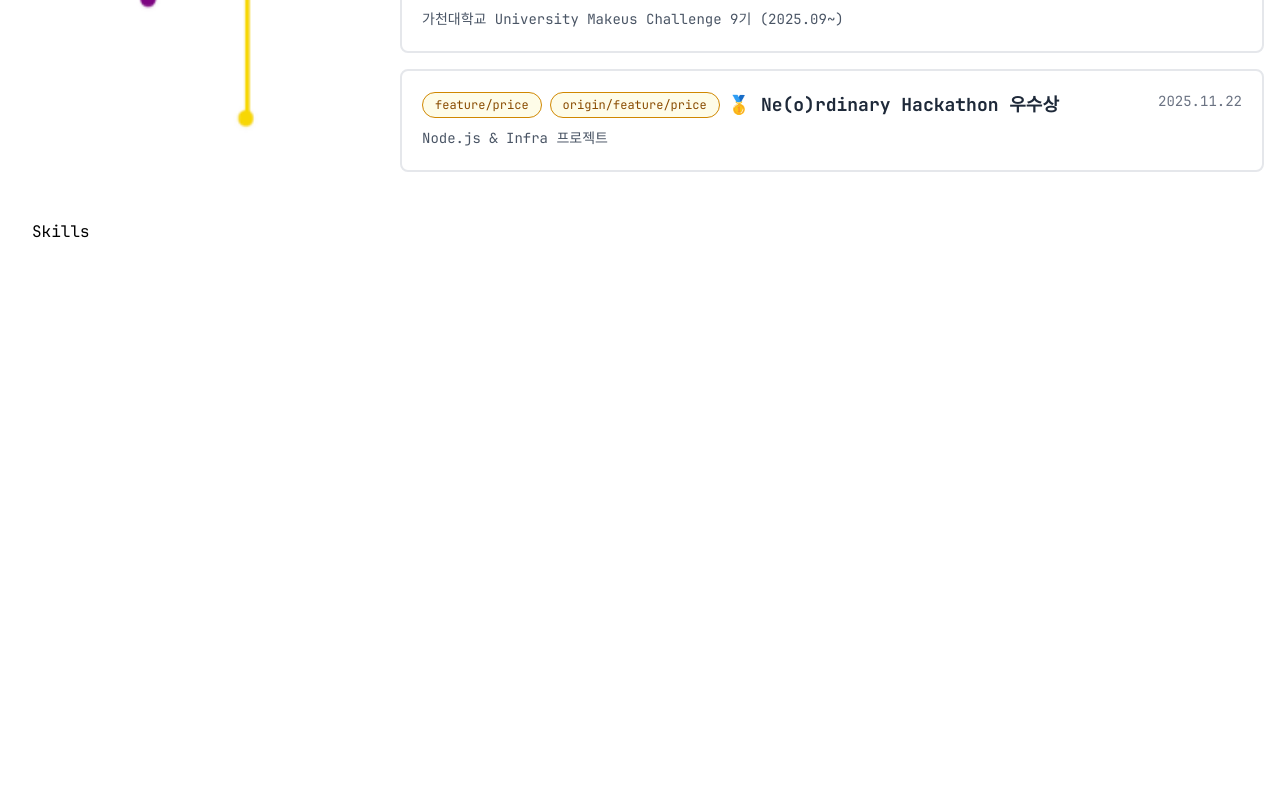
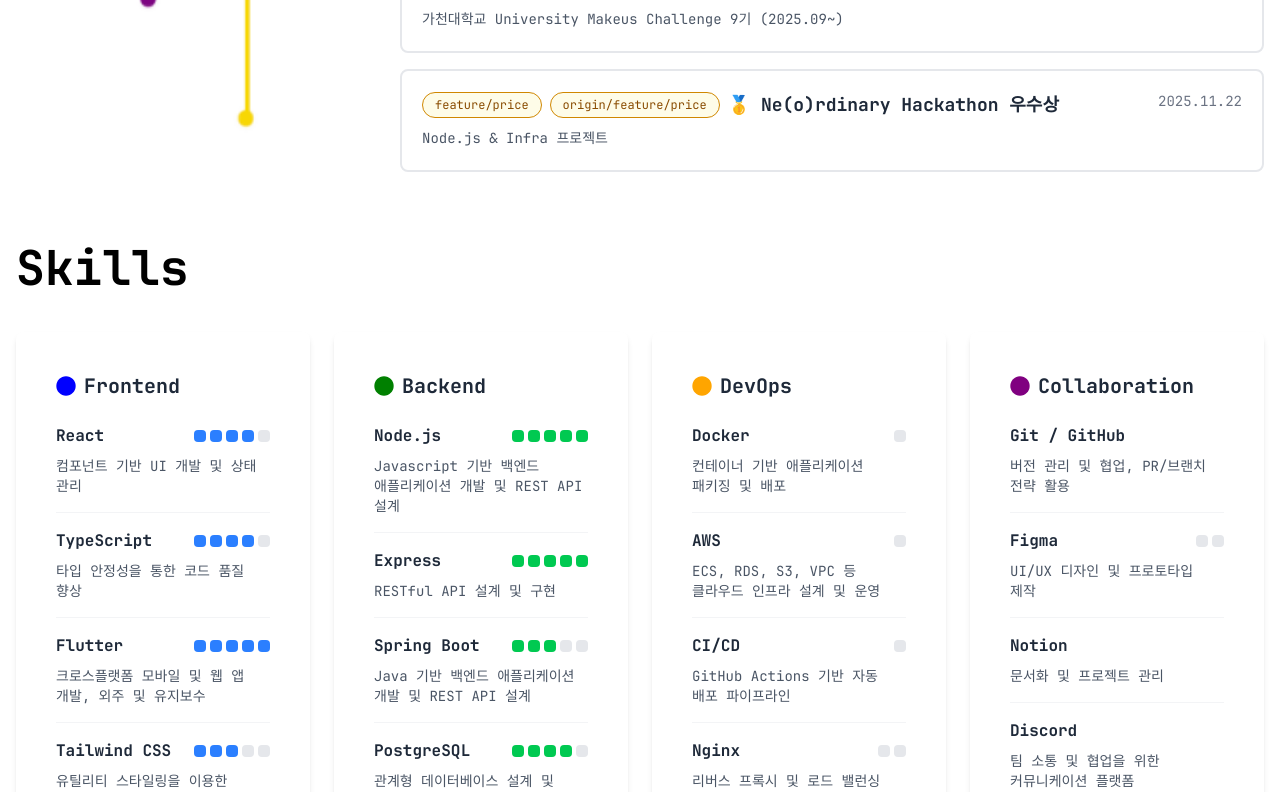
Before and after one commit to wldmsdl7/Portfolio, a React (Vite) app: page / in a window 1280 px wide. Shown: the part 2000-2792 px from the top of the page. Built offline with nearby package versions, Linux system fonts and the light colour scheme.

Commit message:
feat : 스킬 섹션 구현

```diff
--- a/src/MainPage.tsx
+++ b/src/MainPage.tsx
@@ -1,7 +1,7 @@
 import AboutSection from "./sections/AboutSection";
 import HomeSection from "./sections/HomeSection";
 import ProjectsSection from "./sections/Projects";
-import SkillsSection from "./sections/Skills";
+import SkillsSection from "./sections/SkillSection";
 
 const MainPage = () => {
   return (
--- /dev/null
+++ b/src/constants/skills.tsx
@@ -0,0 +1,136 @@
+export const SKILLS = {
+  Frontend: {
+    color: "blue",
+    description:
+      "React, Flutter, Tailwind 등을 활용해 직관적인 UI를 구현하며 웹 환경에서 기능 구현 경험이 있습니다.",
+    items: [
+      {
+        name: "React",
+        description: "컴포넌트 기반 UI 개발 및 상태 관리",
+        level: 4,
+      },
+      {
+        name: "TypeScript",
+        description: "타입 안정성을 통한 코드 품질 향상",
+        level: 4,
+      },
+      {
+        name: "Flutter",
+        description: "크로스플랫폼 모바일 및 웹 앱 개발, 외주 및 유지보수",
+        level: 5,
+      },
+      {
+        name: "Tailwind CSS",
+        description: "유틸리티 스타일링을 이용한 디자인",
+        level: 3,
+      },
+      {
+        name: "Javascript",
+        description: "웹 애플리케이션 로직 구현",
+        level: 5,
+      },
+      {
+        name: "HTML / CSS",
+        description: "웹 마크업 및 스타일링",
+        level: 5,
+      },
+    ],
+  },
+  Backend: {
+    color: "green",
+    description:
+      "Node.js, Spring Boot, Firebase 등으로 안정적이고 효율적인 서버와 API를 설계하며, 데이터베이스(MySQL, PostgreSQL, Redis)를 활용한 백엔드 로직 구축 경험이 있습니다.",
+    items: [
+      {
+        name: "Node.js",
+        description:
+          "Javascript 기반 백엔드 애플리케이션 개발 및 REST API 설계",
+        level: 5,
+      },
+      {
+        name: "Express",
+        description: "RESTful API 설계 및 구현",
+        level: 5,
+      },
+      {
+        name: "Spring Boot",
+        description: "Java 기반 백엔드 애플리케이션 개발 및 REST API 설계",
+        level: 3,
+      },
+      {
+        name: "PostgreSQL",
+        description: "관계형 데이터베이스 설계 및 최적화",
+        level: 4,
+      },
+      {
+        name: "MySQL / Aurora",
+        description: "관계형 데이터베이스 설계 및 관리",
+        level: 4,
+      },
+      {
+        name: "Redis",
+        description: "인메모리 데이터 저장소 활용 및 캐싱 전략 설계",
+        level: 5,
+      },
+      {
+        name: "Firebase",
+        description: "실시간 DB, 인증, 클라우드 함수 등 모바일/웹 백엔드 관리",
+        level: 4,
+      },
+    ],
+  },
+  DevOps: {
+    color: "orange",
+    description:
+      "Docker와 AWS를 활용하여 클라우드 환경에서 애플리케이션을 배포하고 운영하며, CI/CD 파이프라인을 통해 개발부터 배포까지 자동화된 워크플로우를 유지합니다.",
+    items: [
+      {
+        name: "Docker",
+        description: "컨테이너 기반 애플리케이션 패키징 및 배포",
+        level: 4,
+      },
+      {
+        name: "AWS",
+        description: "ECS, RDS, S3, VPC 등 클라우드 인프라 설계 및 운영",
+        level: 4,
+      },
+      {
+        name: "CI/CD",
+        description: "GitHub Actions 기반 자동 배포 파이프라인",
+        level: 4,
+      },
+      {
+        name: "Nginx",
+        description: "리버스 프록시 및 로드 밸런싱 설정",
+        level: 3,
+      },
+    ],
+  },
+  Collaboration: {
+    color: "purple",
+    description:
+      "Git, GitHub, Notion, Figma, Discord 등을 활용하여 팀과 빠르고 효율적으로 소통하고 협업하며, 프로젝트 관리와 문서화를 경험했습니다.",
+    items: [
+      {
+        name: "Git / GitHub",
+        description: "버전 관리 및 협업, PR/브랜치 전략 활용",
+        level: 5,
+      },
+      {
+        name: "Figma",
+        description: "UI/UX 디자인 및 프로토타입 제작",
+        level: 3,
+      },
+      {
+        name: "Notion",
+        description: "문서화 및 프로젝트 관리",
+        level: 5,
+      },
+      {
+        name: "Discord",
+        description: "팀 소통 및 협업을 위한 커뮤니케이션 플랫폼",
+        level: 5,
+      },
+    ],
+  },
+};
--- /dev/null
+++ b/src/sections/SkillSection.tsx
@@ -0,0 +1,74 @@
+import { FaCircle } from "react-icons/fa";
+import { SKILLS } from "../constants/skills";
+
+const SkillsSection = () => {
+  const renderSkillLevel = (level: number, color?: string) => {
+    return (
+      <div className="flex gap-1">
+        {[...Array(5)].map((_, i) => (
+          <div
+            key={i}
+            className={`w-3 h-3 rounded-sm ${
+              i < level ? `bg-${color}-500` : "bg-gray-200"
+            }`}
+          />
+        ))}
+      </div>
+    );
+  };
+
+  return (
+    <section id="skills" className="min-h-screen scroll-mt-20 p-4">
+      <div className="max-w-7xl mt-10 mx-auto">
+        <h1 className="text-5xl font-bold mb-10">Skills</h1>
+        <div className="space-y-6">
+          <div className="grid grid-cols-1 md:grid-cols-2 lg:grid-cols-4 gap-6">
+            {Object.entries(SKILLS).map(([category, catData]) => (
+              <div
+                key={category}
+                className="group relative bg-white rounded-lg shadow-md p-10 overflow-hidden"
+              >
+                <div className="absolute inset-0 bg-white/50 backdrop-blur-sm transition-opacity duration-300 opacity-0 group-hover:opacity-100 z-10" />
+
+                <div className="absolute inset-0 flex items-center justify-center text-center text-gray-800 font-bold text-lg opacity-0 group-hover:opacity-100 transition-opacity duration-300 z-20 break-keep p-4">
+                  {catData.description}
+                </div>
+
+                <div className="relative z-0">
+                  <div className="flex items-center gap-2 mb-6">
+                    <span className="text-2xl" style={{ color: catData.color }}>
+                      <FaCircle size={20} />
+                    </span>
+                    <h2 className="text-xl font-bold text-gray-800">
+                      {category}
+                    </h2>
+                  </div>
+                  <div className="space-y-4">
+                    {catData.items.map((skill, idx) => (
+                      <div
+                        key={idx}
+                        className="border-b border-gray-100 last:border-0 pb-4 last:pb-0"
+                      >
+                        <div className="flex items-center justify-between mb-2">
+                          <h3 className="font-semibold text-gray-800">
+                            {skill.name}
+                          </h3>
+                          {renderSkillLevel(skill.level, catData.color)}
+                        </div>
+                        <p className="text-sm text-gray-600 break-keep">
+                          {skill.description}
+                        </p>
+                      </div>
+                    ))}
+                  </div>
+                </div>
+              </div>
+            ))}
+          </div>
+        </div>
+      </div>
+    </section>
+  );
+};
+
+export default SkillsSection;
--- a/src/sections/Skills.tsx
+++ /dev/null
@@ -1,7 +0,0 @@
-const SkillsSection = () => (
-  <section id="skills" className="min-h-screen scroll-mt-16 p-8">
-    Skills
-  </section>
-);
-
-export default SkillsSection;
```
